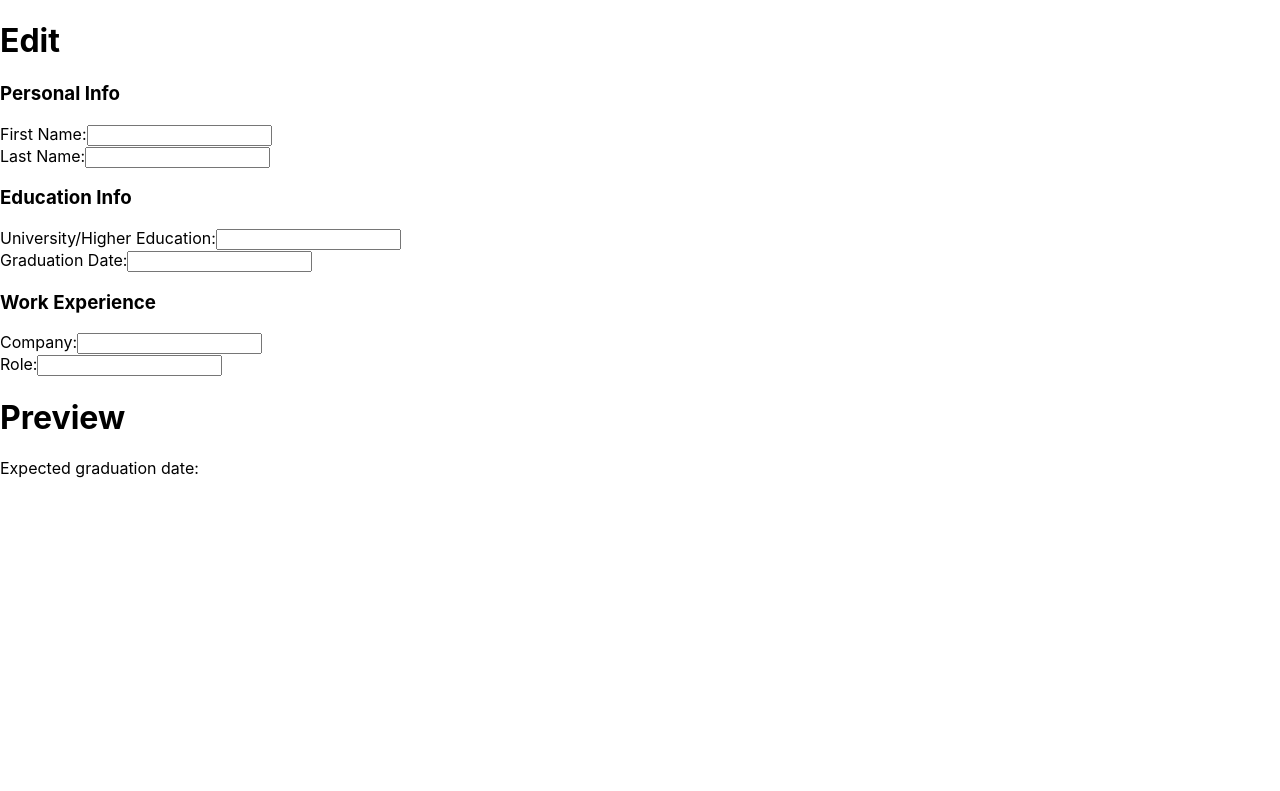
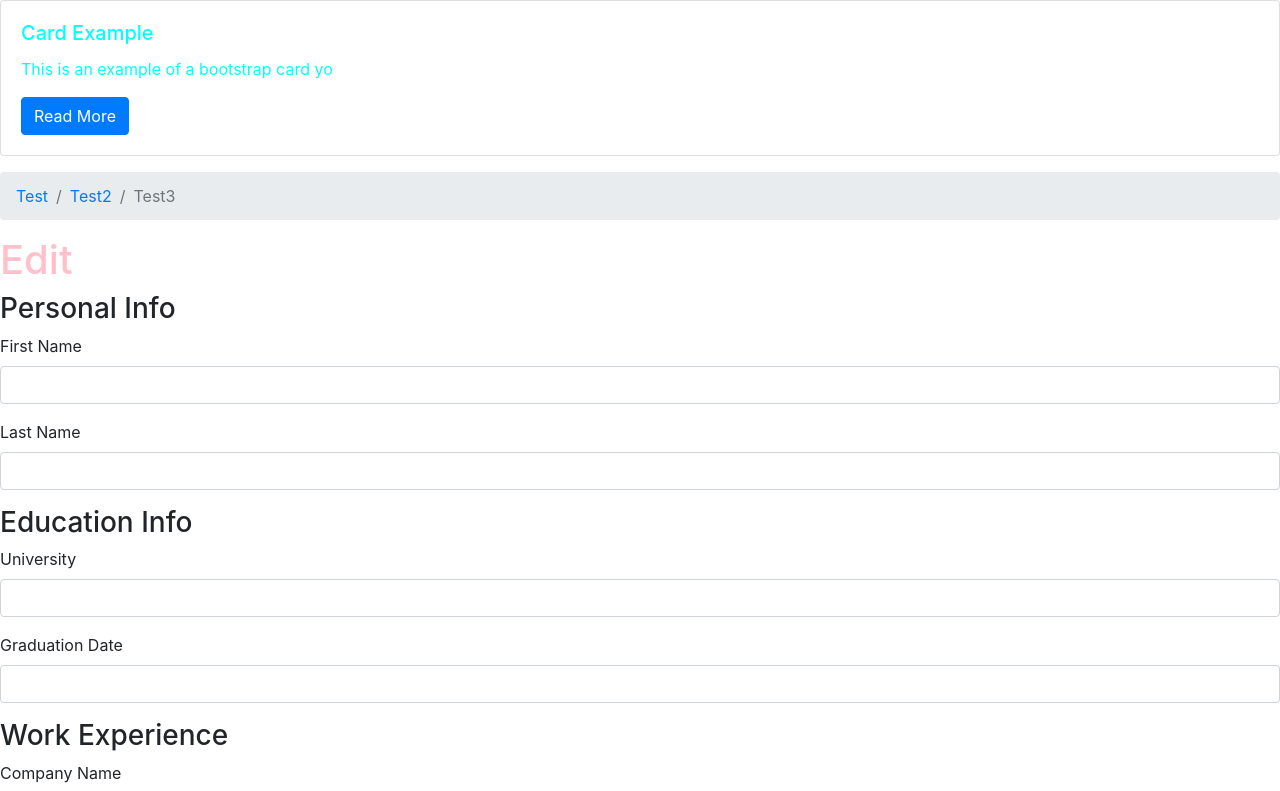
Before and after one commit to Celinarabe/cv-project, a React (Create React App) app: page / in a window 1280 px wide. Shown: the top 791 px of the page. Built offline with nearby package versions, Linux system fonts and the light colour scheme.

Commit message:
added react bootstrap

```diff
--- a/package.json
+++ b/package.json
@@ -6,13 +6,15 @@
     "@testing-library/jest-dom": "^5.11.9",
     "@testing-library/react": "^11.2.5",
     "@testing-library/user-event": "^12.8.3",
+    "bootstrap": "^4.6.0",
     "react": "^17.0.1",
+    "react-bootstrap": "^1.5.2",
     "react-dom": "^17.0.1",
     "react-scripts": "4.0.3",
     "web-vitals": "^1.1.1"
   },
   "scripts": {
-    "start": "react-scripts start",
+    "start": "FAST_REFRESH=false react-scripts start",
     "build": "react-scripts build",
     "test": "react-scripts test",
     "eject": "react-scripts eject"
--- a/src/App.css
+++ b/src/App.css
@@ -1,38 +1,3 @@
-.App {
-  text-align: center;
+h1 {
+  color: pink;
 }
-
-.App-logo {
-  height: 40vmin;
-  pointer-events: none;
-}
-
-@media (prefers-reduced-motion: no-preference) {
-  .App-logo {
-    animation: App-logo-spin infinite 20s linear;
-  }
-}
-
-.App-header {
-  background-color: #282c34;
-  min-height: 100vh;
-  display: flex;
-  flex-direction: column;
-  align-items: center;
-  justify-content: center;
-  font-size: calc(10px + 2vmin);
-  color: white;
-}
-
-.App-link {
-  color: #61dafb;
-}
-
-@keyframes App-logo-spin {
-  from {
-    transform: rotate(0deg);
-  }
-  to {
-    transform: rotate(360deg);
-  }
-}
--- a/src/components/App.js
+++ b/src/components/App.js
@@ -37,6 +37,7 @@ export class App extends Component {
       <div>
         <Edit {...this.state} onChange={e => (this.handleChange(e))} />
         <Preview {...this.state} />
+
       </div>
     );
   }
--- a/src/components/Edit.js
+++ b/src/components/Edit.js
@@ -1,76 +1,54 @@
+import { Form } from 'react-bootstrap'
+import "bootstrap/dist/css/bootstrap.min.css";
+
+
 function Edit(props) {
   return (
     <div>
       <h1>Edit</h1>
+      <Form>
       <h3>Personal Info</h3>
-      <form id="frm1" onSubmit="">
-        <div>
-          <label htmlFor="fname">First Name:</label>
-          <input
-            onChange={props.onChange}
-            name="fname"
-            // Set the react state as the input value for controlled component inputs
-            value={props.fname}
-            type="text"
-            id="fname"
-          ></input>
-        </div>
-        <label htmlFor="lname">Last Name:</label>
-        <input
-          onChange={props.onChange}
-          name="lname"
-          // Set the react state as the input value for controlled component inputs
-          value={props.lname}
-          type="text"
-          id="lname"
-        ></input>
-        <div>
-          <h3>Education Info</h3>
-          <div>
-            <label htmlFor="university">University/Higher Education:</label>
-            <input
-              onChange={props.onChange}
-              name="university"
-              // Set the react state as the input value for controlled component inputs
-              value={props.university}
-              type="text"
-              id="university"
-            ></input>
-          </div>
-          <label htmlFor="graduationDate">Graduation Date:</label>
-          <input
-            onChange={props.onChange}
-            name="graduationDate"
-            // Set the react state as the input value for controlled component inputs
-            value={props.graduationDate}
-            type="text"
-            id="graduationDate"
-          ></input>
-        </div>
-        <div>
-          <h3>Work Experience</h3>
-          <div>
-            <label htmlFor="companyName">Company:</label>
-            <input
-              onChange={props.onChange}
-              name="companyName"
-              // Set the react state as the input value for controlled component inputs
-              value={props.companyName}
-              type="text"
-              id="companyName"
-            ></input>
-          </div>
-          <label htmlFor="role">Role:</label>
-          <input
-            onChange={props.onChange}
-            name="role"
-            // Set the react state as the input value for controlled component inputs
-            value={props.role}
-            type="text"
-            id="role"
-          ></input>
-        </div>
-      </form>
+        <Form.Group controlId="fname">
+          <Form.Label>First Name</Form.Label>
+          <Form.Control name = "fname"onChange={props.onChange} type="text"/>
+        </Form.Group>
+
+        <Form.Group controlId="lname">
+          <Form.Label>Last Name</Form.Label>
+          <Form.Control name = "lname"onChange={props.onChange} type="text"/>
+        </Form.Group>
+        <h3>Education Info</h3>
+
+        <Form.Group controlId="university">
+          <Form.Label>University</Form.Label>
+          <Form.Control name = "university"onChange={props.onChange} type="text"/>
+        </Form.Group>
+
+        <Form.Group controlId="graduationDate">
+          <Form.Label>Graduation Date</Form.Label>
+          <Form.Control name = "graduationDate"onChange={props.onChange} type="text"/>
+        </Form.Group>
+
+        <h3>Work Experience</h3>
+        <Form.Group controlId="companyName">
+          <Form.Label>Company Name</Form.Label>
+          <Form.Control name = "companyName"onChange={props.onChange} type="text"/>
+        </Form.Group>
+
+        <Form.Group controlId="role">
+          <Form.Label>Role</Form.Label>
+          <Form.Control name ="role" onChange={props.onChange} as="textarea"/>
+        </Form.Group>
+      </Form>
+
+
+
+
+
+
+
+
+
     </div>
   );
 }
--- a/src/components/Preview.js
+++ b/src/components/Preview.js
@@ -3,7 +3,8 @@ function Preview(props) {
     <div>
     <h1>Preview</h1>
     <h3>{props.fname} {props.lname}</h3>
-    <p>{props.university} Expected graduation date: {props.graduationDate}</p>
+    <p><strong>{props.university}</strong> {props.graduationDate}</p>
+    <p><strong>{props.companyName}</strong> {props.role}</p>
     </div>
 
   )
--- a/src/index.css
+++ b/src/index.css
@@ -1,3 +1,5 @@
+/* CSS File for index.js */
+
 body {
   margin: 0;
   font-family: -apple-system, BlinkMacSystemFont, 'Segoe UI', 'Roboto', 'Oxygen',
@@ -11,3 +13,7 @@ code {
   font-family: source-code-pro, Menlo, Monaco, Consolas, 'Courier New',
     monospace;
 }
+
+h1{
+  color: pink;
+}
--- a/src/index.js
+++ b/src/index.js
@@ -3,11 +3,34 @@ import ReactDOM from "react-dom";
 import "./index.css";
 import App from "./components/App";
 
+//import Button from "react-bootstrap/Button";
+import { Button, Alert, Breadcrumb, Card } from 'react-bootstrap'
+import "bootstrap/dist/css/bootstrap.min.css";
+
 import reportWebVitals from "./reportWebVitals";
 
 ReactDOM.render(
   <React.StrictMode>
+    <Card className="mb-3"style={{ color: "aqua" }}>
+
+      <Card.Body>
+        <Card.Title>
+          Card Example
+        </Card.Title>
+        <Card.Text>
+          This is an example of a bootstrap card yo
+        </Card.Text>
+        <Button variant="primary">Read More</Button>
+      </Card.Body>
+    </Card>
+    <Breadcrumb>
+    <Breadcrumb.Item>Test</Breadcrumb.Item>
+    <Breadcrumb.Item>Test2</Breadcrumb.Item>
+    <Breadcrumb.Item active>Test3</Breadcrumb.Item>
+    </Breadcrumb>
     <App />
+    <Button>Test Button</Button>
+    <Alert variant="success">This is a button</Alert>
   </React.StrictMode>,
   document.getElementById("root")
 );
```
Also changed, not shown: 1 other file (tests, documents, lock files or other folders).
